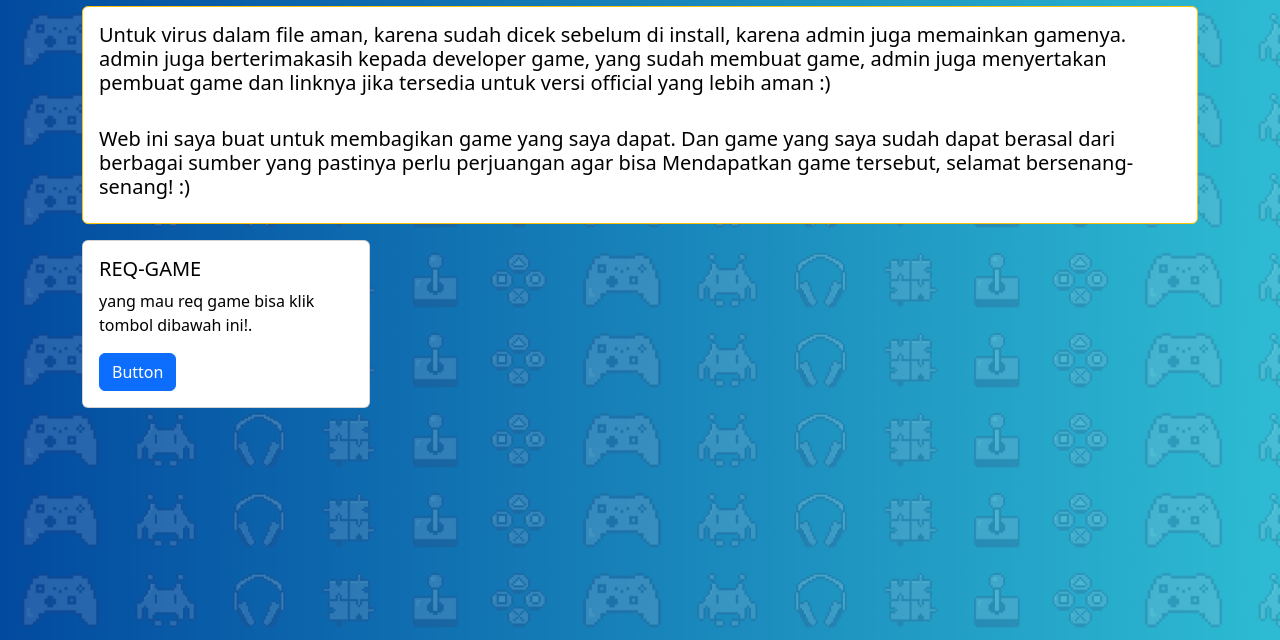
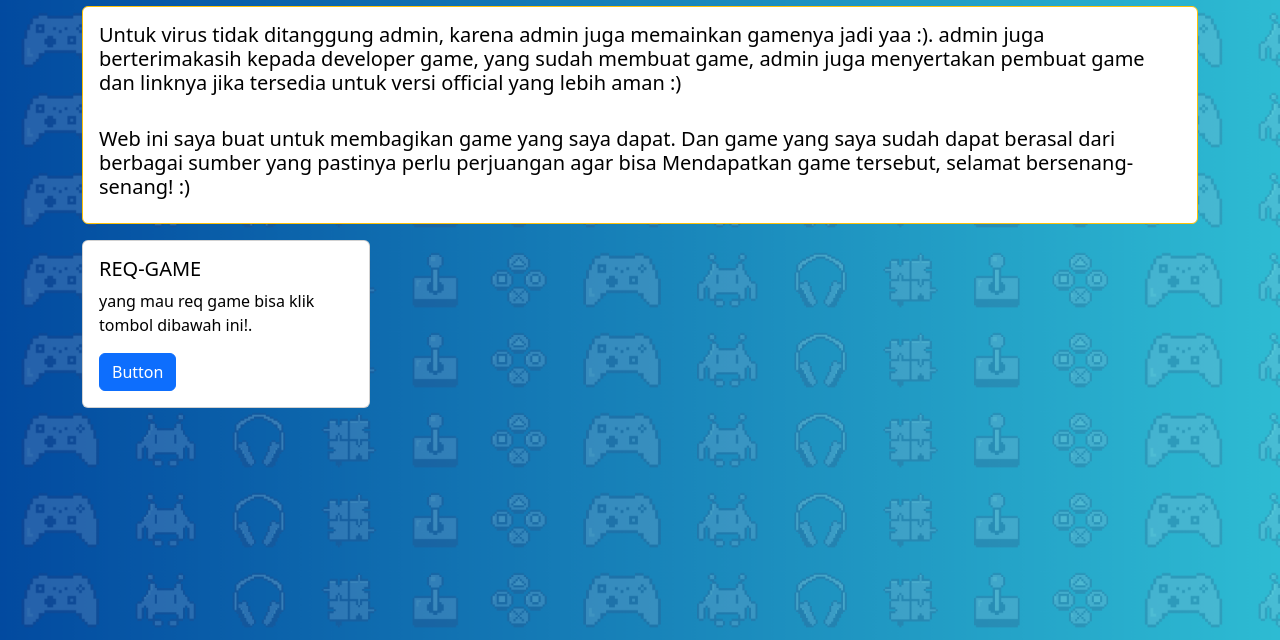
Before and after one commit to ErzzPlay/ErzzPlay, a plain HTML site: page about.html in a window 1280 px wide. Shown: the part 160-800 px from the top of the page. Drawn offline with nearby package versions, Linux system fonts and the light colour scheme; files that its build step writes are made by us from their sources.

Commit message:
about update

```diff
--- a/about.html
+++ b/about.html
@@ -39,8 +39,7 @@
                 <div class="card border-warning mb-3 text-black h-100">
                     <div class="card-body">
                         <h5 style="color: black;">
-                            Untuk virus dalam file aman, karena sudah dicek sebelum di install, karena
-                            admin juga memainkan gamenya. admin juga berterimakasih kepada developer game,
+                            Untuk virus tidak ditanggung admin, karena admin juga memainkan gamenya jadi yaa :). admin juga berterimakasih kepada developer game,
                             yang sudah membuat game, admin juga menyertakan pembuat game dan linknya jika tersedia untuk versi official
                             yang lebih aman :)
                         </h5>
```
